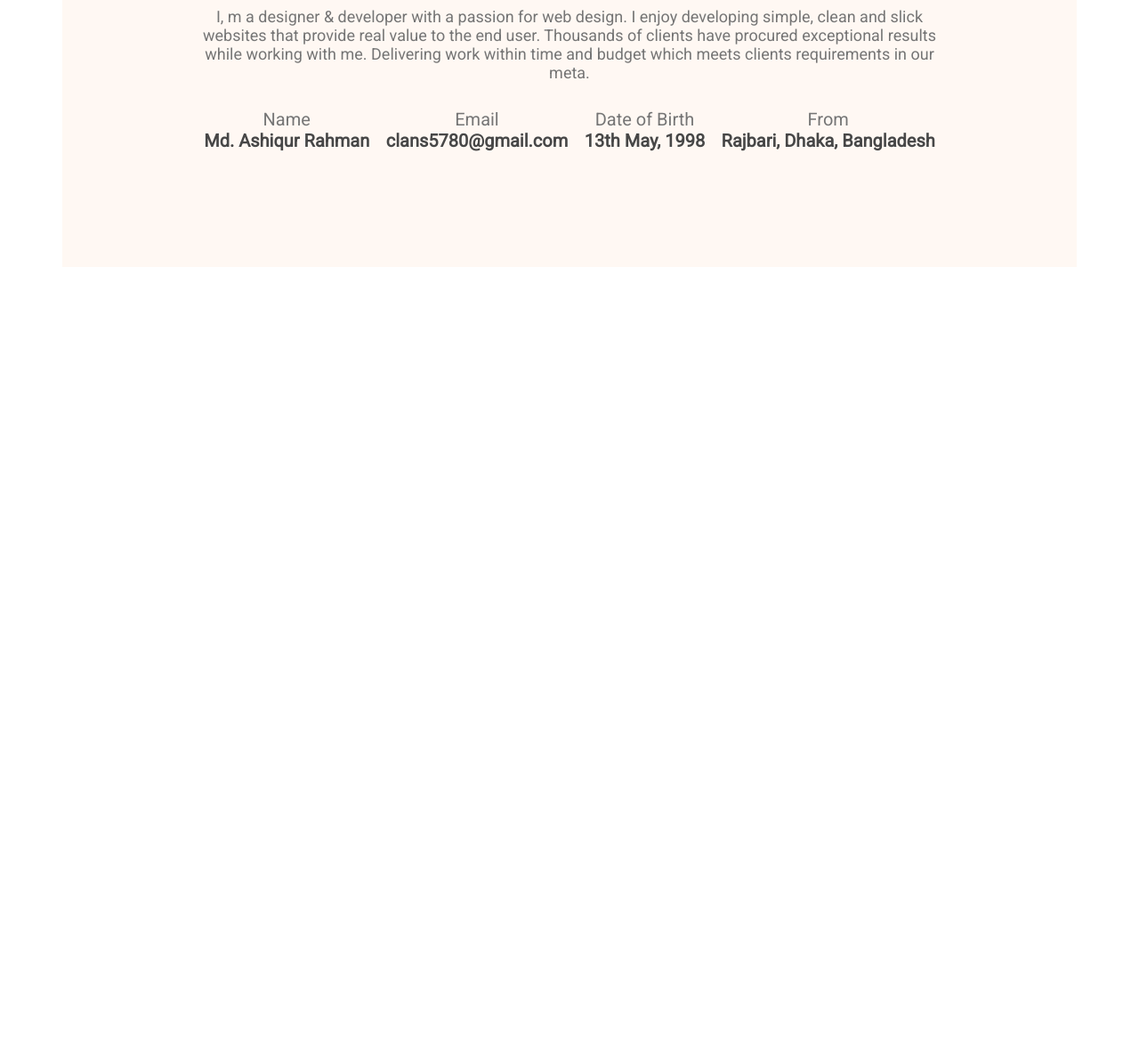
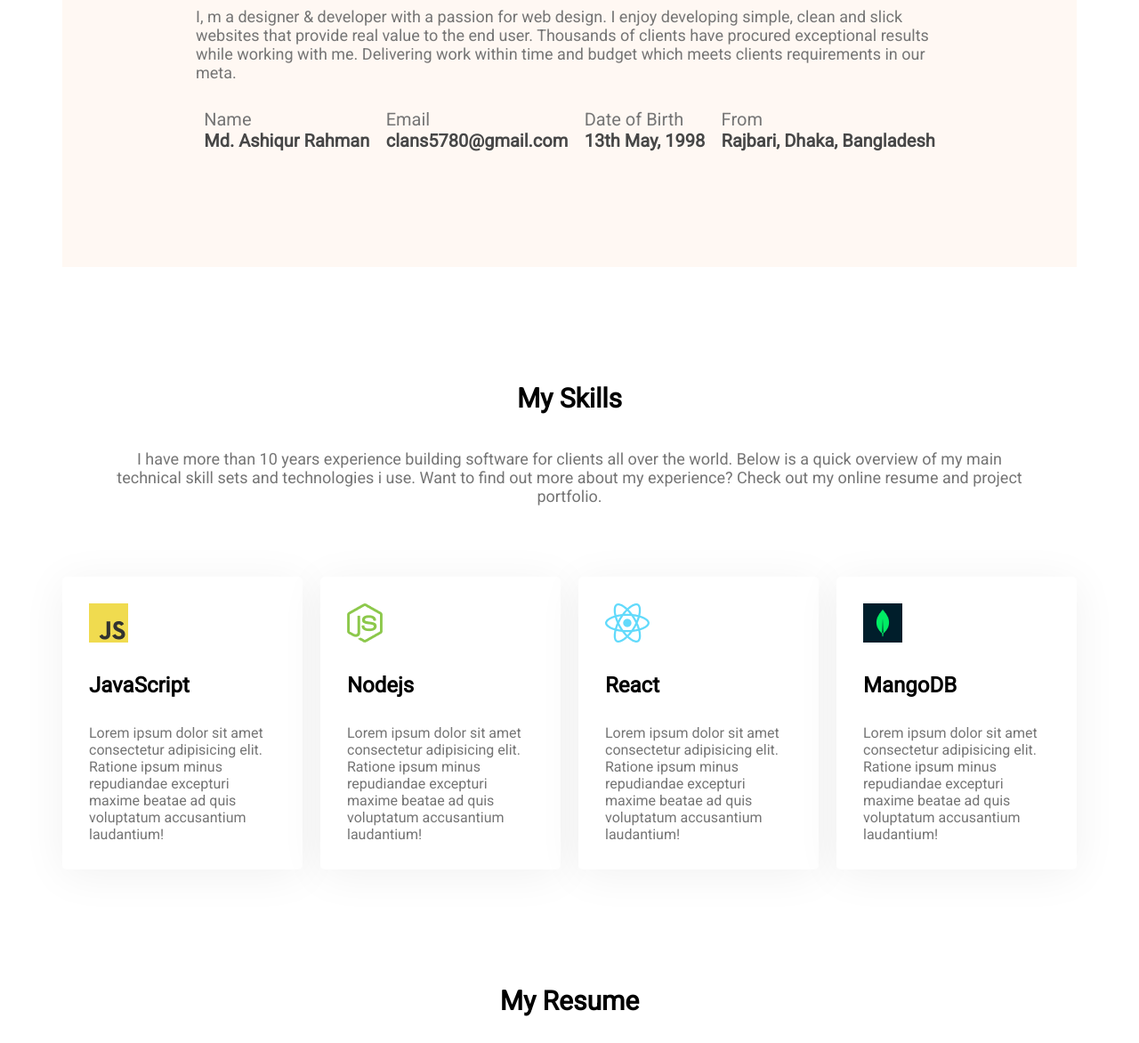
Before and after one commit to T-0-N-M-0-Y/Portfolio-Website, a plain HTML site: page project 1.html in a window 1280 px wide. Shown: the part 1090-2262 px from the top of the page at 89% size. Before the commit the page ends 1390 px from the top, so only its background shows below. Drawn offline with Linux system fonts and the light colour scheme.

Commit message:
new work

```diff
--- a/Styles/portfolio.css
+++ b/Styles/portfolio.css
@@ -19,6 +19,7 @@
     font-weight: 700;
     font-size: 15px;
 }
+
 .btn-secondary {
     color: #FD6E0A;
     margin-left: 10px;
@@ -32,7 +33,7 @@
 
 /* Header & Navigation */
 
-.header{
+.header {
     background-color: #FFF8F3;
     background-image: url(/images/header_bg.png), url(/images/developer.png);
     background-repeat: no-repeat;
@@ -63,27 +64,29 @@ nav ul li {
 
 /* banner design  */
 
-.banner{
+.banner {
     display: flex;
     margin: 50px 100px;
     align-items: center;
 }
 
-.banner img{
+.banner img {
     width: 350px;
     height: 670px;
 }
 
-.banner-title{
+.banner-title {
     font-weight: 600;
     font-size: 60px;
     margin-top: 20px;
 }
-.banner-subtitle{
+
+.banner-subtitle {
     font-weight: 600;
     font-size: 35px;
 }
-.banner-para{
+
+.banner-para {
     color: rgba(117, 117, 117, 1);
     font-size: 18px;
     justify-content: center;
@@ -93,45 +96,82 @@ nav ul li {
 
 /* Main Section */
 
-main{
+
+main {
     max-width: 1140px;
     margin: 0 auto;
+}
 
-    /* text-align: center; */
+section{
+    margin-top: 130px;
 }
+
+.section-title {
+    margin-bottom: 30px;
+    font-size: 30px;
+    font-weight: 700;
+    text-align: center;
+}
+
 
 /* About Section */
 
-.about-me{
-    margin-top: 130px;
+.about-me {
     background: #FFF8F3;
     padding: 130px 150px;
-    text-align: center;
+
 }
 
-.section-title{
-    margin-bottom: 30px;
-    font-size: 30px;
-    font-weight: 700;
-}
-
-.section-para{
+.section-para {
     font-size: 18px;
     color: rgba(117, 117, 117, 1);
     margin-bottom: 30px;
 }
 
-.about-info-container{
+.about-info-container {
     display: flex;
     justify-content: space-around;
 }
 
-.about-info-title{
+.about-info-title {
     color: #757575;
     font-size: 20px;
 }
-.about-info-para{
+
+.about-info-para {
     font-weight: 700;
     font-size: 20px;
     color: #474747;
 }
+
+/* My Skills Section */
+
+.my-skills .section-para {
+    padding: 10px 50px;
+    padding-bottom: 50px;
+    text-align: center;
+}
+
+
+.skills-container {
+    display: flex;
+    gap: 20px;
+}
+
+.skill {
+    background: #FFFFFF;
+    box-shadow: 0px 6px 50px rgba(0, 0, 0, 0.06);
+    border-radius: 5px;
+    padding: 30px;
+}
+
+.skill-title {
+    font-weight: 700;
+    font-size: 24px;
+    margin: 30px 0;
+}
+
+.skill-para {
+    color: #757575;
+    font-size: 16px;
+}
--- a/project 1.html
+++ b/project 1.html
@@ -5,11 +5,13 @@
     <meta http-equiv="X-UA-Compatible" content="IE=edge">
     <meta name="viewport" content="width=device-width, initial-scale=1.0">
     <title>Developer portfolio</title>
+
     <link rel="preconnect" href="https://fonts.googleapis.com">
     <link rel="preconnect" href="https://fonts.gstatic.com" crossorigin>
     <link href="https://fonts.googleapis.com/css2?family=Handlee&family=Montserrat&family=Roboto&display=swap" rel="stylesheet">
 
     <link rel="stylesheet" href="Styles/portfolio.css">
+
 </head>
 <body>
     <header class="header">
@@ -61,6 +63,42 @@
                 </div>
             </div>
         </section>
+
+        <!-- My Skills Section -->
+
+        <section class="my-skills">
+            <h3 class="section-title"> My Skills</h3>
+            <p class="section-para">I have more than 10 years experience building software for clients all over the world. Below is a quick overview of my main technical skill sets and technologies i use. Want to find out more about my experience? Check out my online resume and project portfolio.</p>
+
+            <div class="skills-container">
+                <div class="skill">
+                    <img src="images/icons/js.png" alt="">
+                    <p class="skill-title">JavaScript</p>
+                    <p class="skill-para">Lorem ipsum dolor sit amet consectetur adipisicing elit. Ratione ipsum minus repudiandae excepturi maxime beatae ad quis voluptatum accusantium laudantium!</p>
+                </div>
+                <div class="skill">
+                    <img src="images/icons/nodejs.png" alt="">
+                    <p class="skill-title">Nodejs</p>
+                    <p class="skill-para">Lorem ipsum dolor sit amet consectetur adipisicing elit. Ratione ipsum minus repudiandae excepturi maxime beatae ad quis voluptatum accusantium laudantium!</p>
+                </div>
+                <div class="skill">
+                    <img src="images/icons/react.png" alt="">
+                    <p class="skill-title">React</p>
+                    <p class="skill-para">Lorem ipsum dolor sit amet consectetur adipisicing elit. Ratione ipsum minus repudiandae excepturi maxime beatae ad quis voluptatum accusantium laudantium!</p>
+                </div>
+                <div class="skill">
+                    <img src="images/icons/mongo.png" alt="">
+                    <p class="skill-title">MangoDB</p>
+                    <p class="skill-para">Lorem ipsum dolor sit amet consectetur adipisicing elit. Ratione ipsum minus repudiandae excepturi maxime beatae ad quis voluptatum accusantium laudantium!</p>
+                </div>
+            </div>
+        </section>
+
+        <!-- Resume Section -->
+
+        <section class="my-resume">
+            <h3 class="section-title">My Resume</h3>
+        </section>
     </main>
 
     <footer>
```
